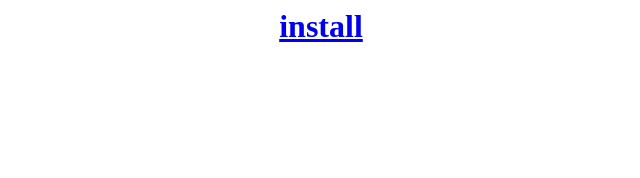
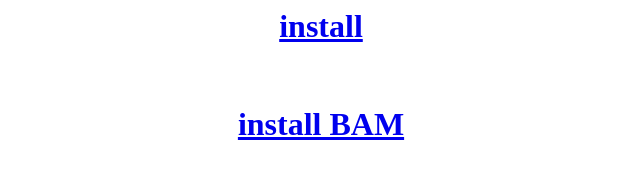
Before and after one commit to monowar71/monowar71.github.io, a plain HTML site: page index.html in a window 1280 px wide. Shown: the whole page, without its empty margins (319-959 px from the left). Drawn offline with Linux system fonts and the light colour scheme.

Commit message:
Update index.html

```diff
--- a/index.html
+++ b/index.html
@@ -2,6 +2,10 @@
     <head>
     </head>
     <body>
-        <center><h1><a href="itms-services://?action=download-manifest&url=https://dl.dropbox.com/s/7s515lkcej13710/Russianrailwaymuseum.plist">install</a></h1></center>
+        <center>
+            <h1><a href="itms-services://?action=download-manifest&url=https://dl.dropbox.com/s/7s515lkcej13710/Russianrailwaymuseum.plist">install</a></h1>
+            <br>
+            <h1><a href="itms-services://?action=download-manifest&url=https://dl.dropbox.com/s/ubxesqpkgki310g/Radio-BAM.plist">install BAM</a></h1>
+        </center>
     </body>
 </html>
```
